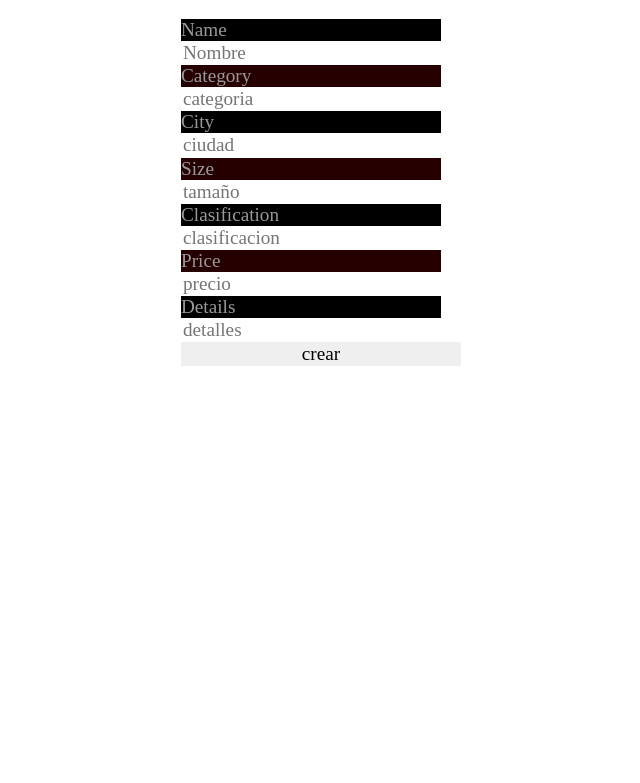
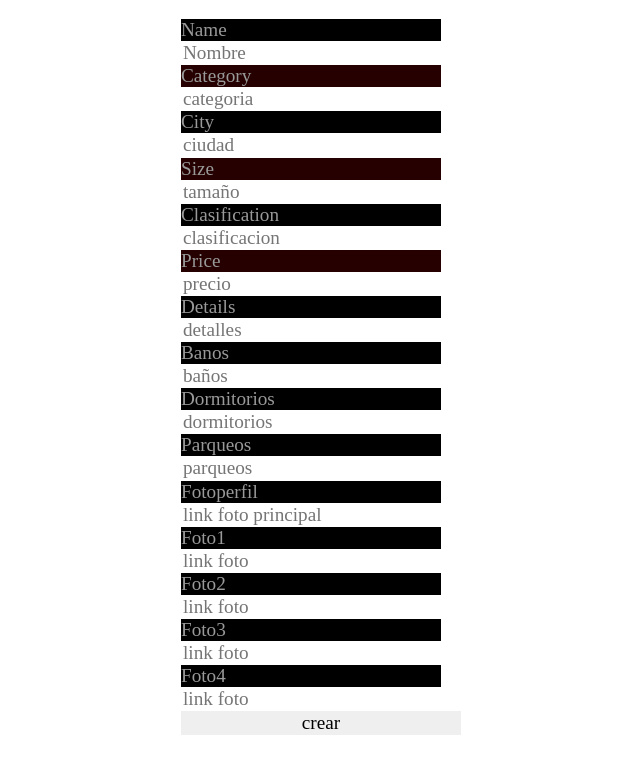
Before and after one commit to FelipeB35/dashboard, a Flask app: template templates/property.html in a window 1280 px wide. Shown: the part 148-931 px from the top of the page, without its empty margins (329-969 px from the left). Before the commit the page ends 514 px from the top, so only its background shows below. Run offline with Flask 2, Linux system fonts and the light colour scheme; the template is opened without the code that fills it: values that come from a table or form of the project are taken from there, others are empty; some libraries are stand-ins or nearby versions.

Commit message:
Last fix

```diff
--- a/config.py
+++ b/config.py
@@ -1,7 +1,7 @@
 class BaseConfig(object):
     SQLALCHEMY_DATABASE_URI = "mysql://b2ceb3df30624a:83483118@us-cdbr-east-05.cleardb.net/heroku_16eddd733c1d435"
     SQLALCHEMY_TRACK_MODIFICATIONS = False
-    SQLALCHEMY_POOL_SIZE = 30
+    SQLALCHEMY_POOL_SIZE = 50
     SQLALCHEMY_POOL_TIMEOUT = 300
     SECRET_KEY = "horrible_secret_key"
     LOGIN_DISABLED = True
--- a/forms/createProperty.py
+++ b/forms/createProperty.py
@@ -56,4 +56,66 @@ class createPropertyForm(FlaskForm):
         ],
         render_kw={"placeholder": "detalles"},
     )
+
+    banos = IntegerField(
+        validators=[
+            InputRequired()
+        ],
+        render_kw={"placeholder": "baños"},
+    )
+
+    dormitorios = IntegerField(
+        validators=[
+            InputRequired()
+        ],
+        render_kw={"placeholder": "dormitorios"},
+    )
+
+    parqueos = IntegerField(
+        validators=[
+            InputRequired()
+        ],
+        render_kw={"placeholder": "parqueos"},
+    )
+
+    fotoperfil = StringField(
+        validators=[
+            InputRequired(),
+            Length(min=3, max=1000),
+        ],
+        render_kw={"placeholder": "link foto principal"},
+    )
+
+    foto1 = StringField(
+        validators=[
+            InputRequired(),
+            Length(min=3, max=1000),
+        ],
+        render_kw={"placeholder": "link foto"},
+    )
+
+    foto2 = StringField(
+        validators=[
+            InputRequired(),
+            Length(min=3, max=1000),
+        ],
+        render_kw={"placeholder": "link foto"},
+    )
+
+    foto3 = StringField(
+        validators=[
+            InputRequired(),
+            Length(min=3, max=1000),
+        ],
+        render_kw={"placeholder": "link foto"},
+    )
+
+    foto4 = StringField(
+        validators=[
+            InputRequired(),
+            Length(min=3, max=1000),
+        ],
+        render_kw={"placeholder": "link foto"},
+    )
+
     submit = SubmitField("crear")
--- a/static/css/style.css
+++ b/static/css/style.css
@@ -429,7 +429,7 @@ a.activo::after{
     height: 2rem;
     width: 3rem;
     bottom: -2rem;
-    background-image: url(../images/talleres-flecha.jpg);
+    background-image: url(../images/flecha-01.png);
     background-position: top center;
     background-repeat: no-repeat;
 
--- a/templates/dashboard.html
+++ b/templates/dashboard.html
@@ -17,7 +17,7 @@
     <div class="alldash">
         <br>
     <div class="envio">
-        <h1>Propiedades</h1>
+        <h1>Mensajes</h1>
     </div>
     <div class="envio2">
         <table>
@@ -49,8 +49,8 @@
             <thead>
                 <tr>
                     <th>Name</th>
-                    <th>Email</th>
-                    <th>Message</th>
+                    <th>Category</th>
+                    <th>Size</th>
                 </tr>
             </thead>
             <tbody>
--- a/templates/property.html
+++ b/templates/property.html
@@ -88,6 +88,64 @@
 
 
                 <p>
+                    <div class="one">
+                        {{ form.banos.label }}
+                        {{ form.banos }}
+                    </div>
+
+                </p>
+                <p>
+                    <div class="one">
+                        {{ form.dormitorios.label }}
+                        {{ form.dormitorios }}
+                    </div>
+
+                </p>
+                <p>
+                    <div class="one">
+                        {{ form.parqueos.label }}
+                        {{ form.parqueos }}
+                    </div>
+
+                </p>
+                <p>
+                    <div class="one">
+                        {{ form.fotoperfil.label }}
+                        {{ form.fotoperfil }}
+                    </div>
+
+                </p>
+                <p>
+                    <div class="one">
+                        {{ form.foto1.label }}
+                        {{ form.foto1 }}
+                    </div>
+
+                </p>
+
+                <p>
+                    <div class="one">
+                        {{ form.foto2.label }}
+                        {{ form.foto2 }}
+                    </div>
+
+                </p>
+                <p>
+                    <div class="one">
+                        {{ form.foto3.label }}
+                        {{ form.foto3 }}
+                    </div>
+
+                </p>
+                <p>
+                    <div class="one">
+                        {{ form.foto4.label }}
+                        {{ form.foto4 }}
+                    </div>
+
+                </p>
+
+                <p>
                     {{ form.submit }}
                 </p>
 
```
Also changed, not shown: models/property.py (+17 -1 lines), routes/aa.py (deleted, +0 -11 lines), routes/dashboard.py (+26 -1 lines), templates/nosotros.html (+0 -27 lines), templates/propiedad.html (+19 -13 lines).
